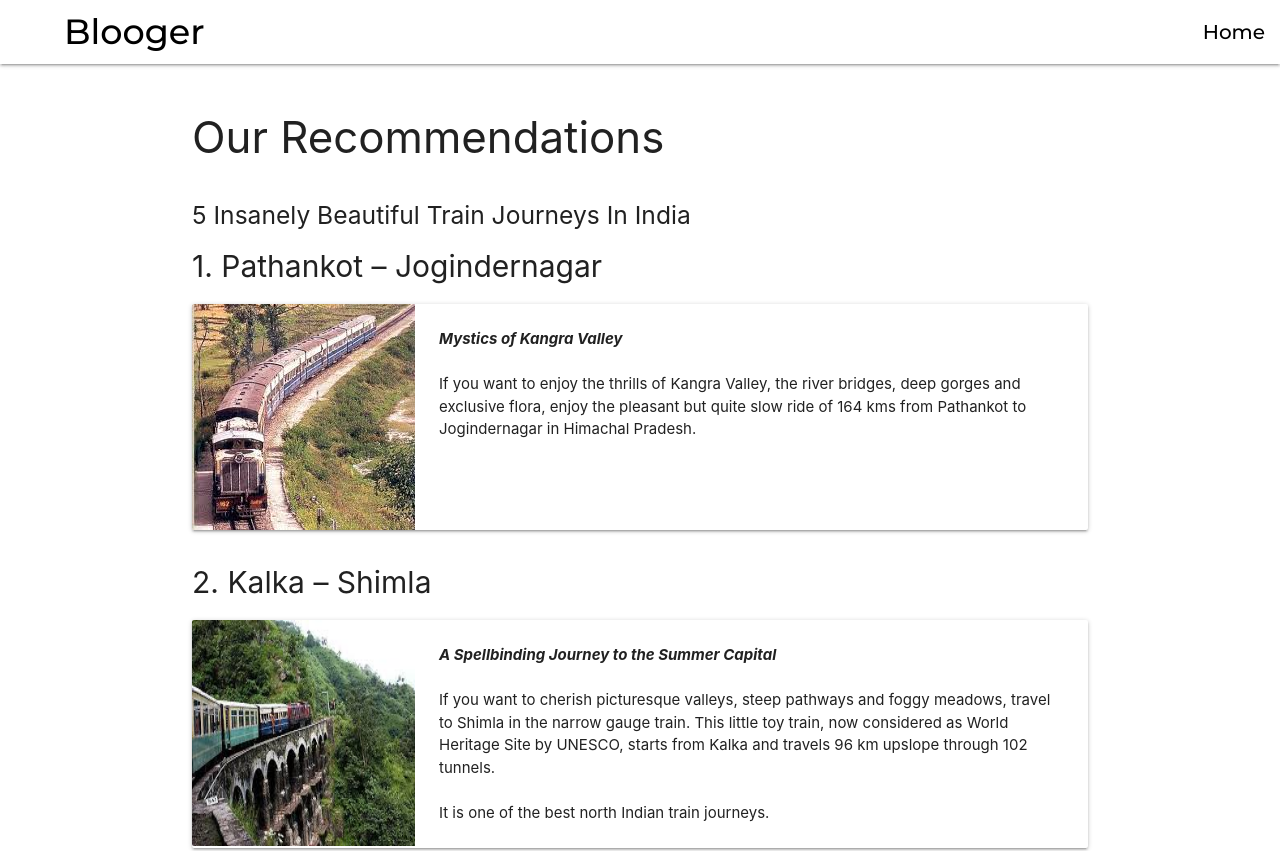
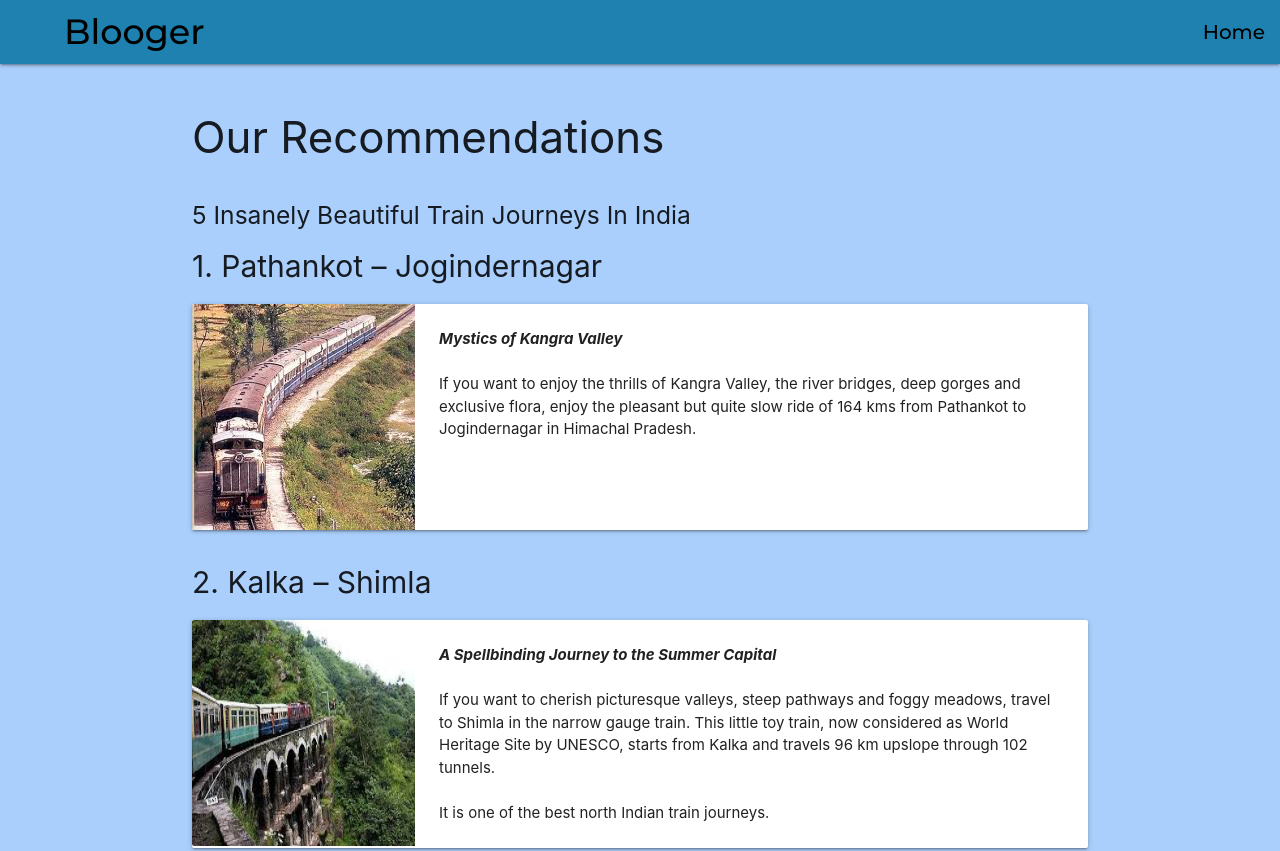
Before and after one commit to Adarsh275/Travel-Blog-Website, a plain HTML site: page Recommendations/recommendations.html in a window 1280 px wide. Shown: the top 851 px of the page. Drawn offline with nearby package versions, Linux system fonts and the light colour scheme.

Commit message:
Recomendation Page made Intrecative

```diff
--- a/Recommendations/recommendations.html
+++ b/Recommendations/recommendations.html
@@ -11,9 +11,9 @@
     <link href="https://fonts.googleapis.com/css?family=Montserrat:500|Raleway:500" rel="stylesheet">
 </head>
 
-<body>
+<body style="background-color: rgba(170,207,252,255);">
 
-    <nav style="background: none; margin-bottom: 50px;">
+    <nav style="background-color: rgb(30,129,176); margin-bottom: 50px;">
         <div class="nav-wrapper">
             <a href="../HomePage/Index.html" class="brand-logo black-text" style="margin-left: 8vh; font-family: Montserrat; font-size: 35px;">Blooger</a>
             <ul id="nav-mobile" class="right hide-on-med-and-down">
```
Lines whose indentation alone changed are shown as unchanged.
